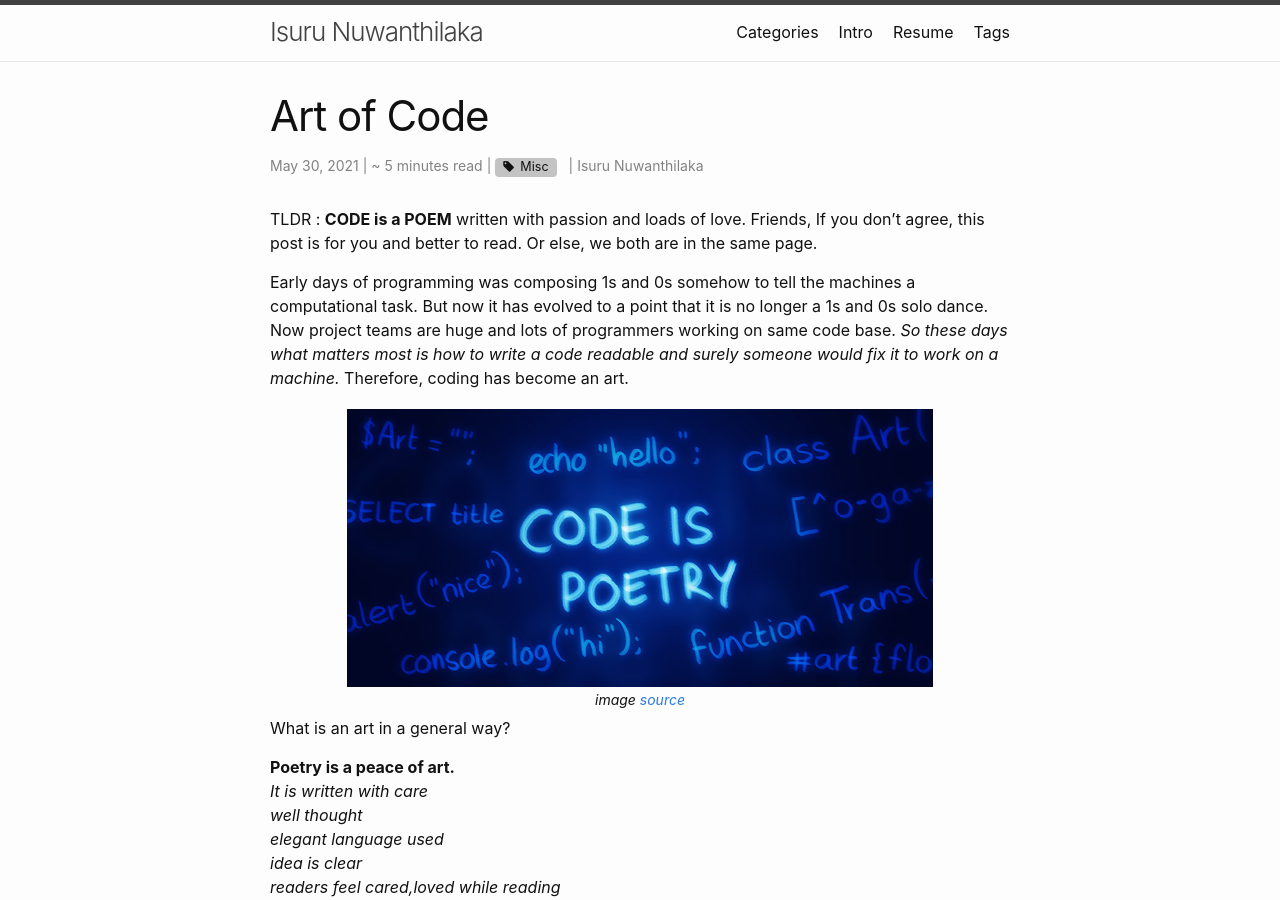
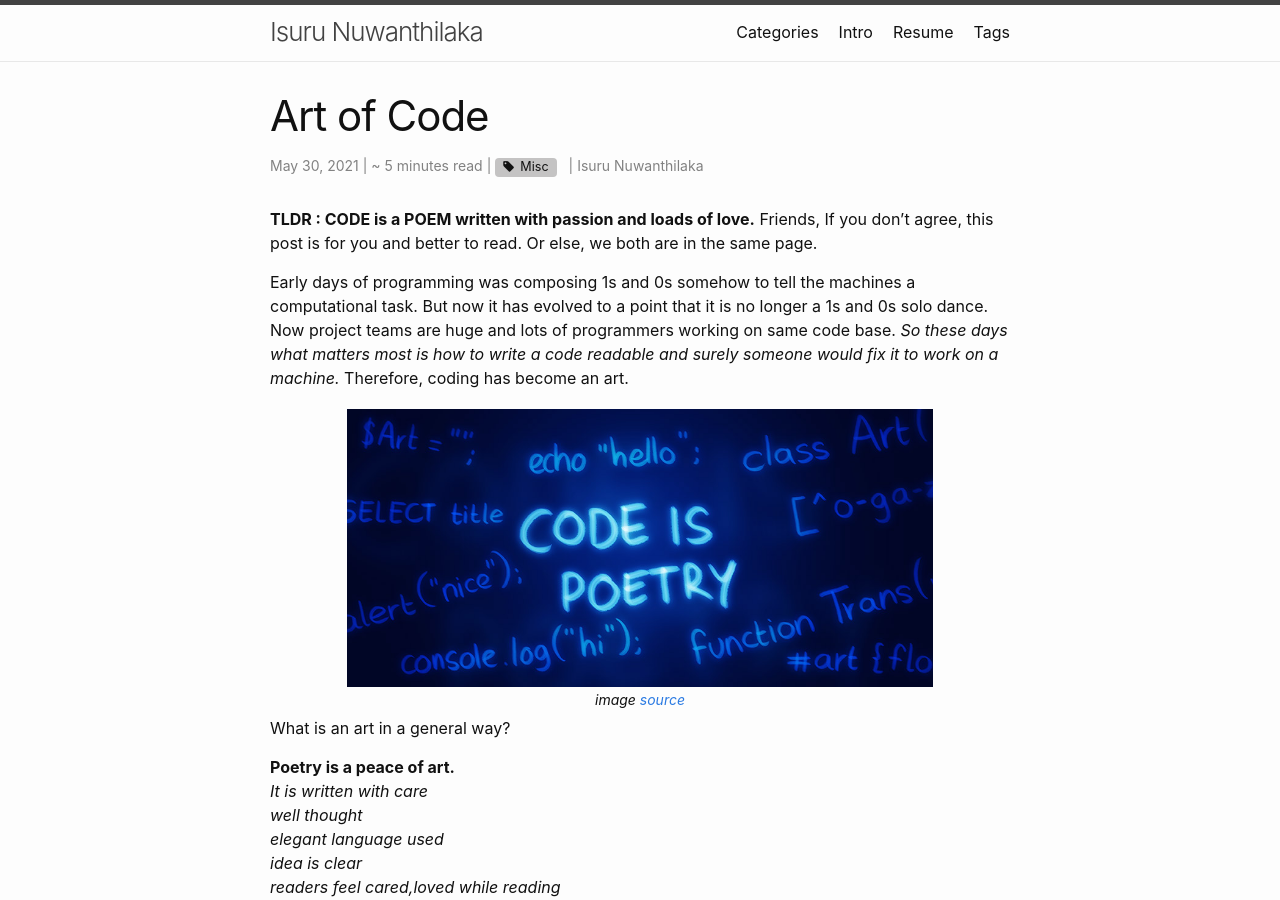
Before and after one commit to isurunuwanthilaka/isurunuwanthilaka.github.io, a Jekyll site: the page built from _posts/2021-05-30-art-of-code.md, in a window 1280 px wide and 900 px high. Built offline with Jekyll 4.4.1, drawn with Linux system fonts in a browser that asks for light colours; nearby versions of some CDN libraries.

Commit message:
article update

```diff
--- a/_posts/2021-05-30-art-of-code.md
+++ b/_posts/2021-05-30-art-of-code.md
@@ -7,7 +7,7 @@ discussion_id: 14
 tags: [Misc]
 ---
 
-TLDR : **CODE is a POEM** written with passion and loads of love. Friends, If you don't agree, this post is for you and better to read.
+**TLDR : CODE is a POEM written with passion and loads of love.** Friends, If you don't agree, this post is for you and better to read.
 Or else, we both are in the same page.
 
 Early days of programming was composing 1s and 0s somehow to tell the machines a computational task. But now it has evolved
```
